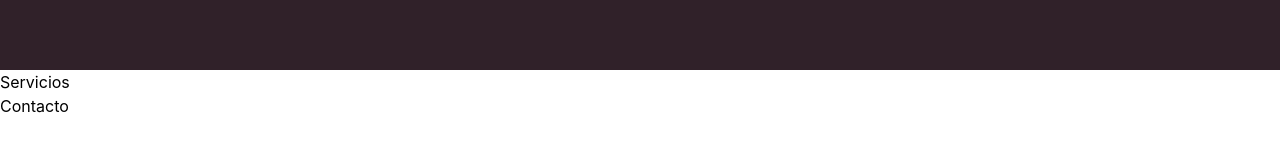
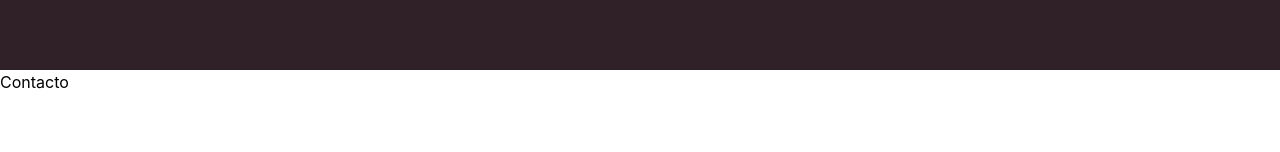
Before and after one commit to NicolasManjarres11/portfolio, a React (Create React App) app: page / in a window 1280 px wide. Shown: the part 2717-2869 px from the top of the page. Built offline with nearby package versions, Linux system fonts and the light colour scheme; a web font is replaced by a local one.

Commit message:
se está creando la sección del perfil, donde colocaré estudios y experiencias

```diff
--- a/src/App.js
+++ b/src/App.js
@@ -2,6 +2,7 @@ import About from './components/About';
 import Contacto from './components/Contacto';
 import Home from './components/Home';
 import Navbar from './components/Navbar';
+import Perfil from './components/Perfil';
 import Proyectos from './components/Proyectos';
 import Servicios from './components/Servicios';
 import Skills from './components/Skills';
@@ -14,6 +15,7 @@ function App() {
       <Navbar />
       <Home />
       <About/>
+      <Perfil/>
       <Skills/>
       <Proyectos/>
 
--- a/src/components/Servicios.js
+++ b/src/components/Servicios.js
@@ -2,7 +2,9 @@ import React from 'react'
 
 const Servicios = () => {
   return (
-    <div>Servicios</div>
+    <div>
+
+    </div>
   )
 }
 
```
